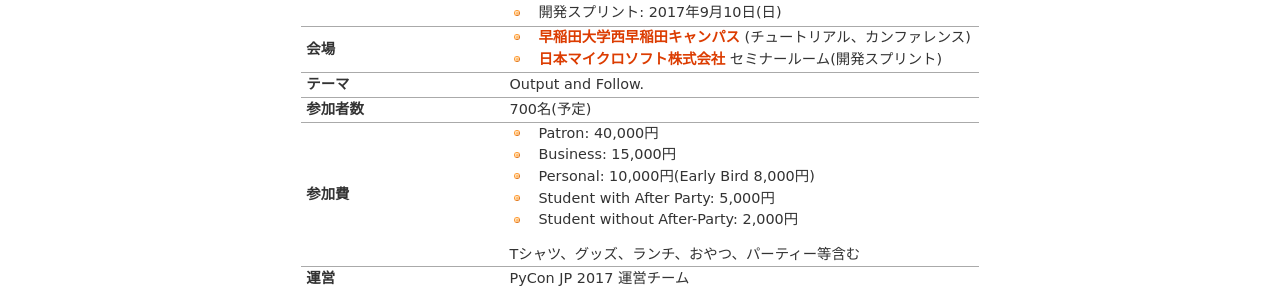
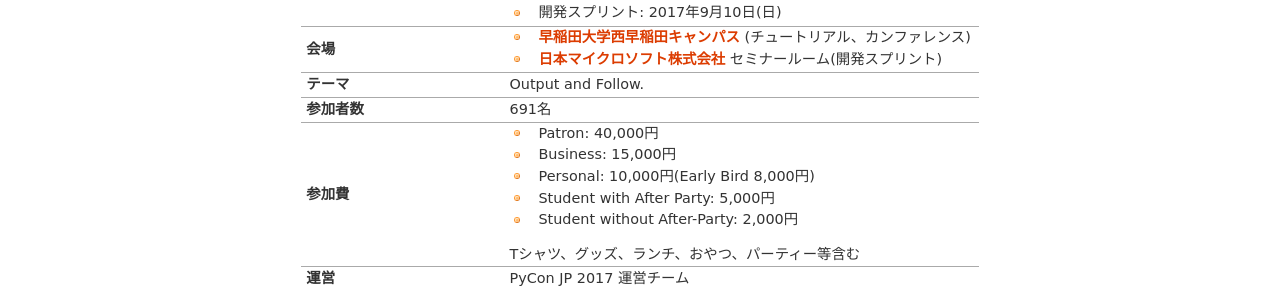
Before and after one commit to pyconjp/www.pycon.jp, a Sphinx documentation site: the page built from source/index.rst, in a window 1280 px wide. Shown: the part 1003-1292 px from the top of the page. Built offline with Sphinx 7.4.7, drawn with Linux system fonts in a browser that asks for light colours.

Commit message:
ISSHA-855 update number of participants

```diff
--- a/source/index.rst
+++ b/source/index.rst
@@ -46,7 +46,7 @@
    * - テーマ
      - Output and Follow.
    * - 参加者数
-     - 700名(予定)
+     - 691名
    * - 参加費
      - - Patron: 40,000円
        - Business: 15,000円
--- a/source/organizer/index.rst
+++ b/source/organizer/index.rst
@@ -163,7 +163,7 @@
 :Venue:
   - `Waseda University, Nishi-Waseda Campus <https://www.waseda.jp/top/access/nishiwaseda-campus>`_ (Tutorials, Conference)
   - `Microsoft Japan <https://www.microsoft.com/>`_ (Development Sprints)
-:Attendees: 700
+:Attendees: 691
 :Keynote:
   - `Python for Data: Past, Present, Future <http://www.slideshare.net/misterwang/python-for-data-past-present-future-pycon-jp-2017-keynote>`_ / Peter Wang
   - `pandasでのOSS活動 事例と最初の一歩 <https://speakerdeck.com/sinhrks/pandasdefalseosshuo-dong-shi-li-tozui-chu-false-bu>`_ / 堀越 真映
```
